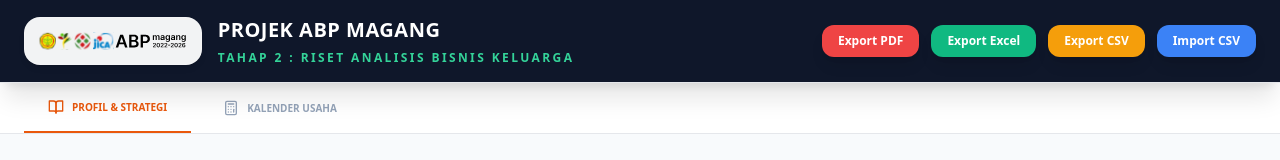
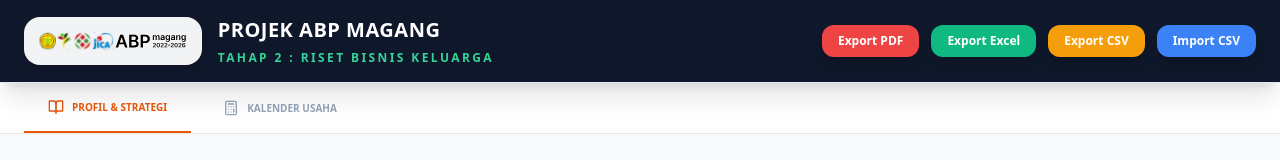
Before and after one commit to Dezanhamdani/tahap2_riset-bisnis-keluarga, a React (Vite) app: page / in a window 1280 px wide. Shown: the top 160 px of the page. Built offline with nearby package versions, Linux system fonts and the light colour scheme.

Commit message:
Update: Menambahkan fitur baru / perbaikan bug pada tahap 2

```diff
--- a/src/App.tsx
+++ b/src/App.tsx
@@ -474,7 +474,7 @@ export default function App() {
               Projek ABP Magang
             </h1>
             <p className="text-emerald-400 text-xs font-bold uppercase tracking-[0.2em] mt-1.5 antialiased">
-              Tahap 2 : Riset Analisis Bisnis Keluarga
+              Tahap 2 : Riset Bisnis Keluarga
             </p>
           </div>
         </div>
```
